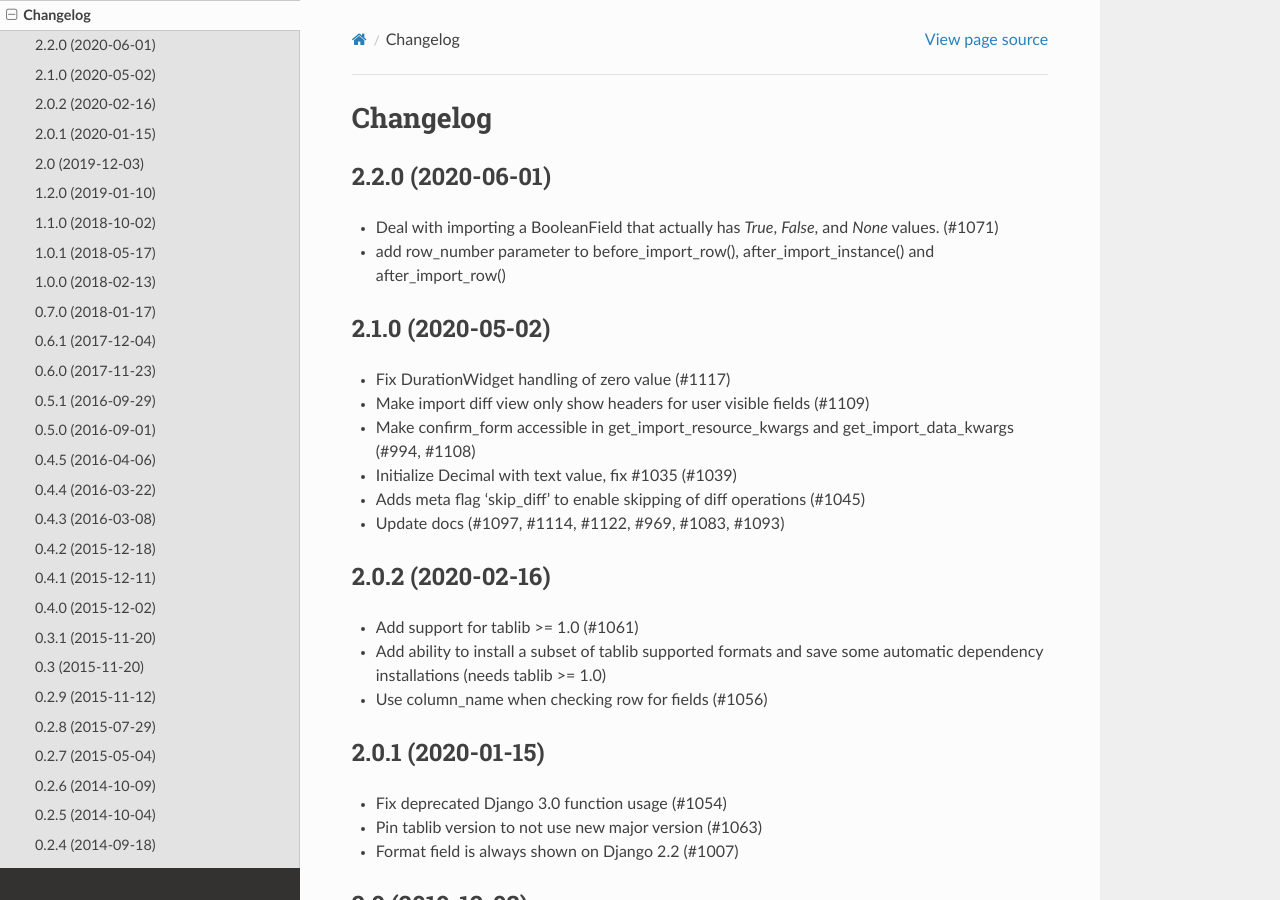
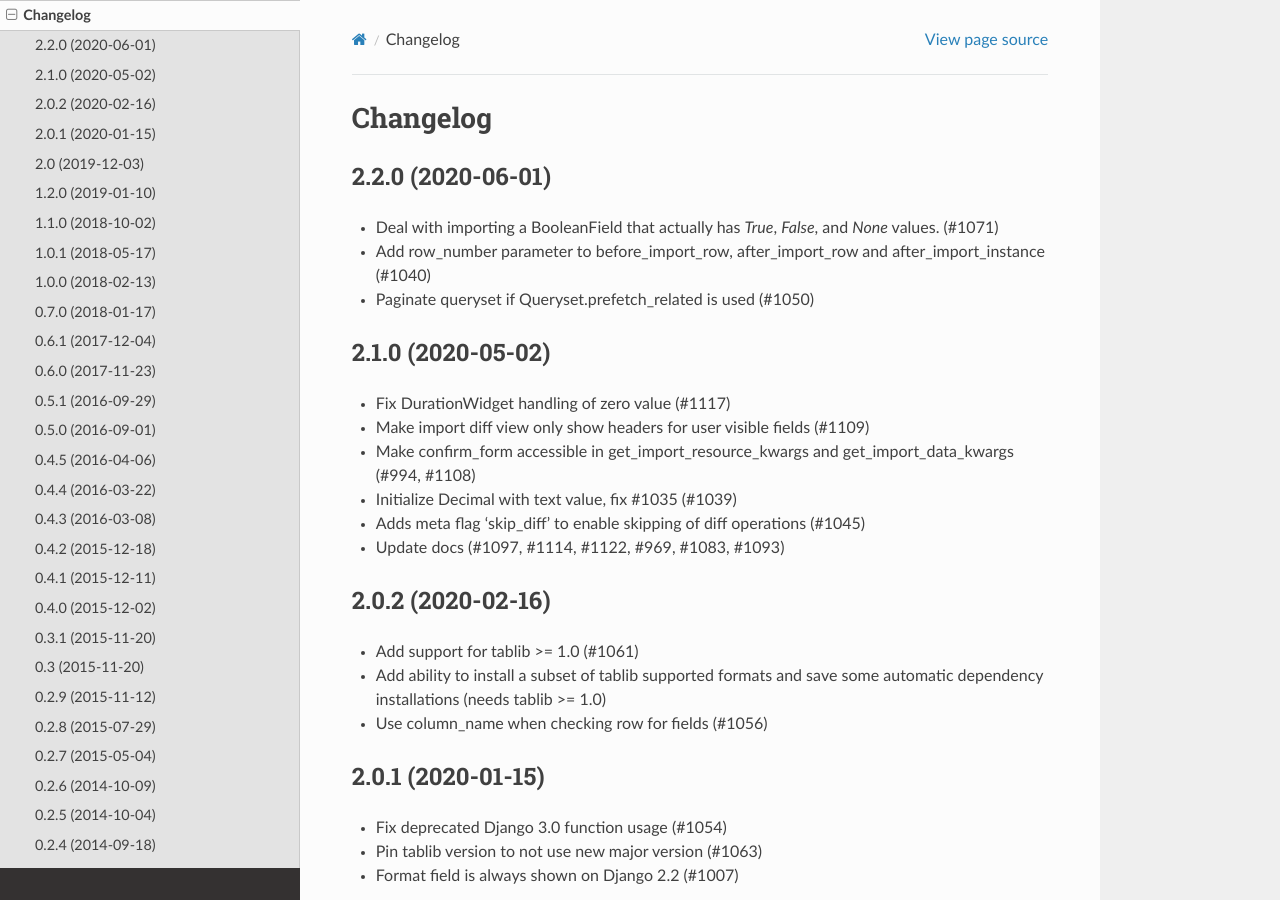
Before and after one commit to django-import-export/django-import-export, a Sphinx documentation site: the page built from docs/changelog.rst, in a window 1280 px wide and 900 px high. Built offline with Sphinx 7.4.7 and the Read the Docs theme 2.0.0, drawn with Linux system fonts in a browser that asks for light colours.

Commit message:
Update changelog for 2.2.0

```diff
--- a/docs/changelog.rst
+++ b/docs/changelog.rst
@@ -7,8 +7,8 @@ Changelog
 
 - Deal with importing a BooleanField that actually has `True`, `False`, and
   `None` values. (#1071)
-- add row_number parameter to before_import_row(), after_import_instance() and after_import_row()
-
+- Add row_number parameter to before_import_row, after_import_row and after_import_instance (#1040)
+- Paginate queryset if Queryset.prefetch_related is used (#1050)
 
 2.1.0 (2020-05-02)
 ------------------
```
